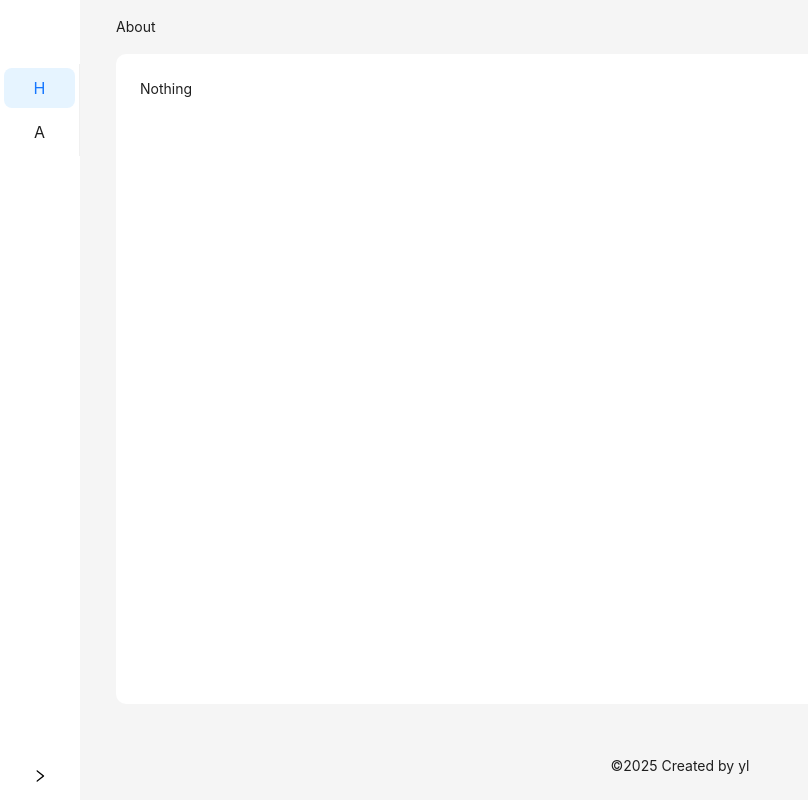
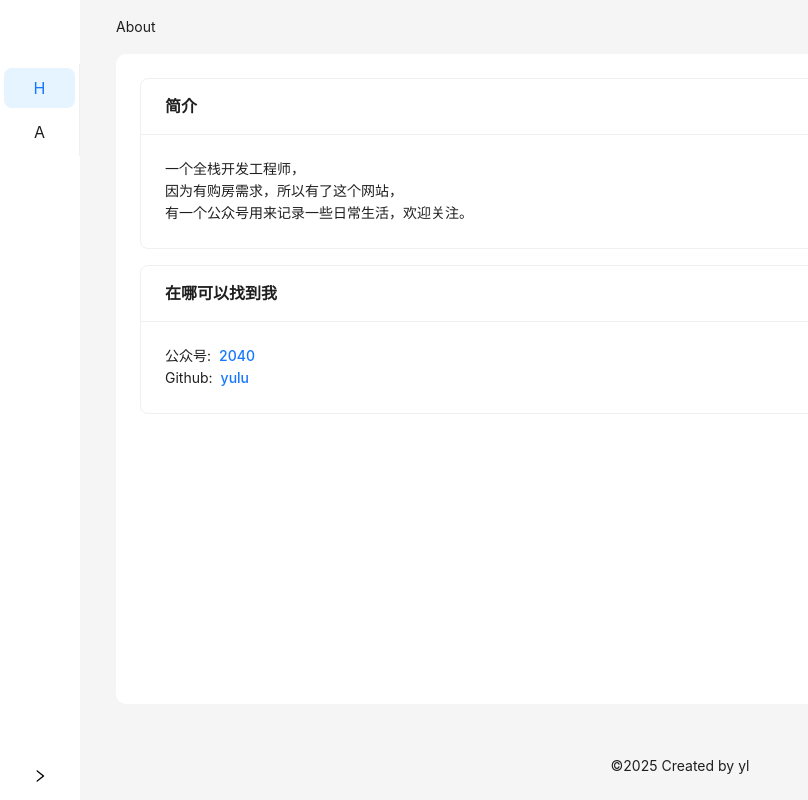
Before and after one commit to hiwujie/asset-allocate, a React (Vite) app: page /about in a window 1280 px wide. Shown: the whole page, without its empty margins (0-808 px from the left). Built offline with nearby package versions, Linux system fonts and the light colour scheme.

Commit message:
Add about me

```diff
--- a/src/Pages/About/index.tsx
+++ b/src/Pages/About/index.tsx
@@ -1,7 +1,51 @@
+import { Card, Col, Flex, Row, Typography } from "antd";
+import Link from "antd/es/typography/Link";
+
+const { Text } = Typography;
+
 export const AboutPage = () => {
   return (
-    <div className="space-y-6">
-      <div>Nothing</div>
-    </div>
+    <Flex vertical gap={16}>
+      <Row gutter={[24, 24]}>
+        <Col xs={24}>
+          <Card title="简介">
+            <Row>
+              <Text>一个全栈开发工程师，</Text>
+            </Row>
+            <Row>
+              <Text>因为有购房需求，所以有了这个网站，</Text>
+            </Row>
+            <Row>
+              <Text>有一个公众号用来记录一些日常生活，欢迎关注。</Text>
+            </Row>
+          </Card>
+        </Col>
+      </Row>
+      <Row gutter={[24, 24]}>
+        <Col xs={24}>
+          <Card title="在哪可以找到我">
+            <Row>
+              <Text>公众号:</Text>
+              <Text className="ml-2">
+                <Link
+                  target="_blank"
+                  href="https://mp.weixin.qq.com/s/MjdggDE-R3B4HqjXzfw91Q"
+                >
+                  2040
+                </Link>
+              </Text>
+            </Row>
+            <Row>
+              <Text>Github:</Text>
+              <Text className="ml-2">
+                <Link target="_blank" href="https://github.com/851235550">
+                  yulu
+                </Link>
+              </Text>
+            </Row>
+          </Card>
+        </Col>
+      </Row>
+    </Flex>
   );
 };
```
